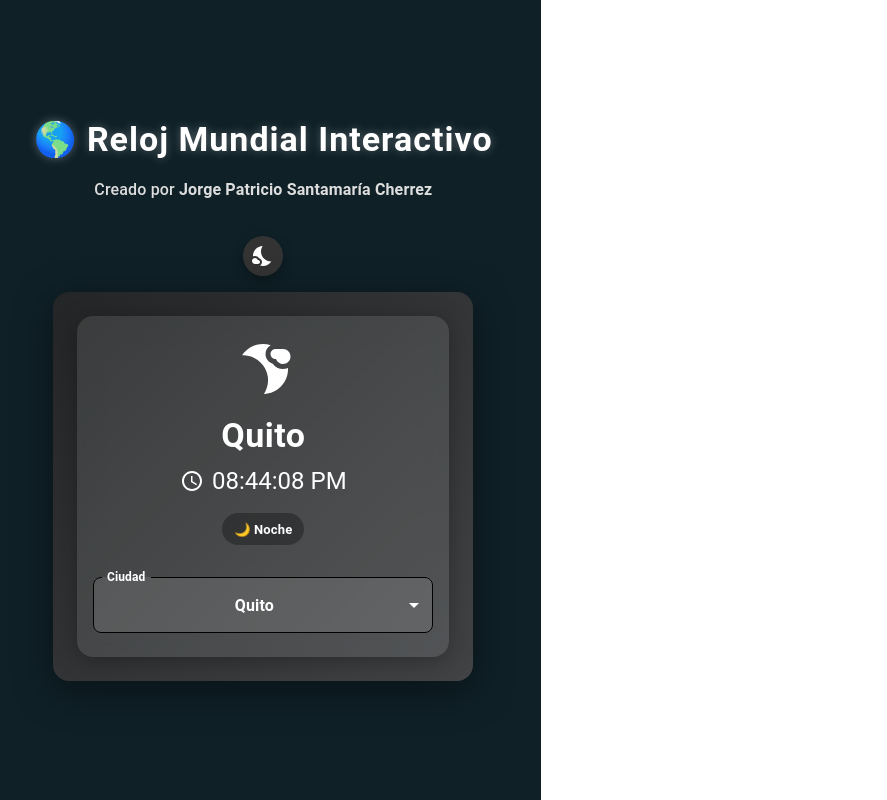
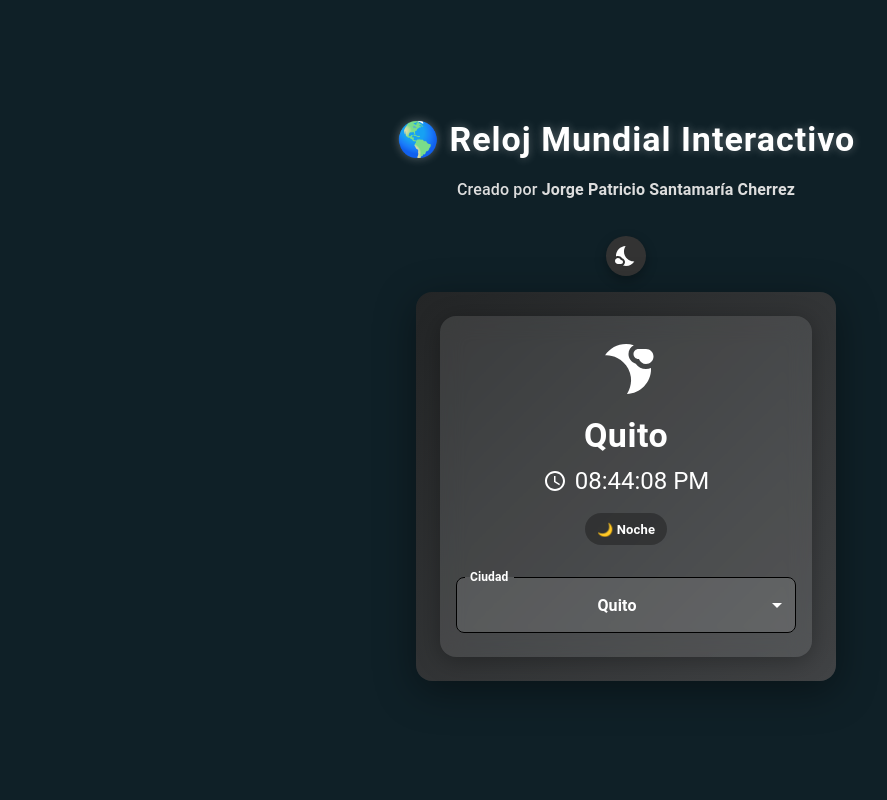
Before and after one commit to Patogol35/horamundial, a React (Vite) app: page / in a window 1280 px wide. Shown: the whole page, without its empty margins (14-901 px from the left). Built offline with nearby package versions, Linux system fonts and the light colour scheme.

Commit message:
Update App.jsx

```diff
--- a/src/App.jsx
+++ b/src/App.jsx
@@ -1,4 +1,4 @@
-  import React, { useEffect, useState } from "react";
+import React, { useEffect, useState } from "react";
 import { CssBaseline, Container, Typography, Box, IconButton } from "@mui/material";
 import WorldClock from "./WorldClock";
 import { WbSunny, NightsStay } from "@mui/icons-material";
@@ -18,7 +18,6 @@ export default function App() {
     return () => clearInterval(interval);
   }, []);
 
-  // Fondo blanco en general
   const backgroundColor = isDay ? "#ffffff" : "#0f2027";
   const textColor = isDay ? "#0D47A1" : "#ffffff";
   const iconColor = "#ffffff"; // Sol y luna siempre blancos
@@ -29,6 +28,8 @@ export default function App() {
       <Box
         sx={{
           minHeight: "100vh",
+          width: "100vw", // ← fuerza el ancho exacto de la ventana
+          overflowX: "hidden", // ← evita scroll horizontal
           background: backgroundColor,
           display: "flex",
           flexDirection: "column",
@@ -37,10 +38,15 @@ export default function App() {
           textAlign: "center",
           transition: "all 1s ease-in-out",
           p: 3,
-          overflowX: "hidden",
+          boxSizing: "border-box",
         }}
       >
-        <Container maxWidth="sm">
+        <Container
+          maxWidth="sm"
+          sx={{
+            px: 0, // ← elimina posibles márgenes extra del Container
+          }}
+        >
           <motion.div
             initial={{ opacity: 0, y: -20 }}
             animate={{ opacity: 1, y: 0 }}
```
